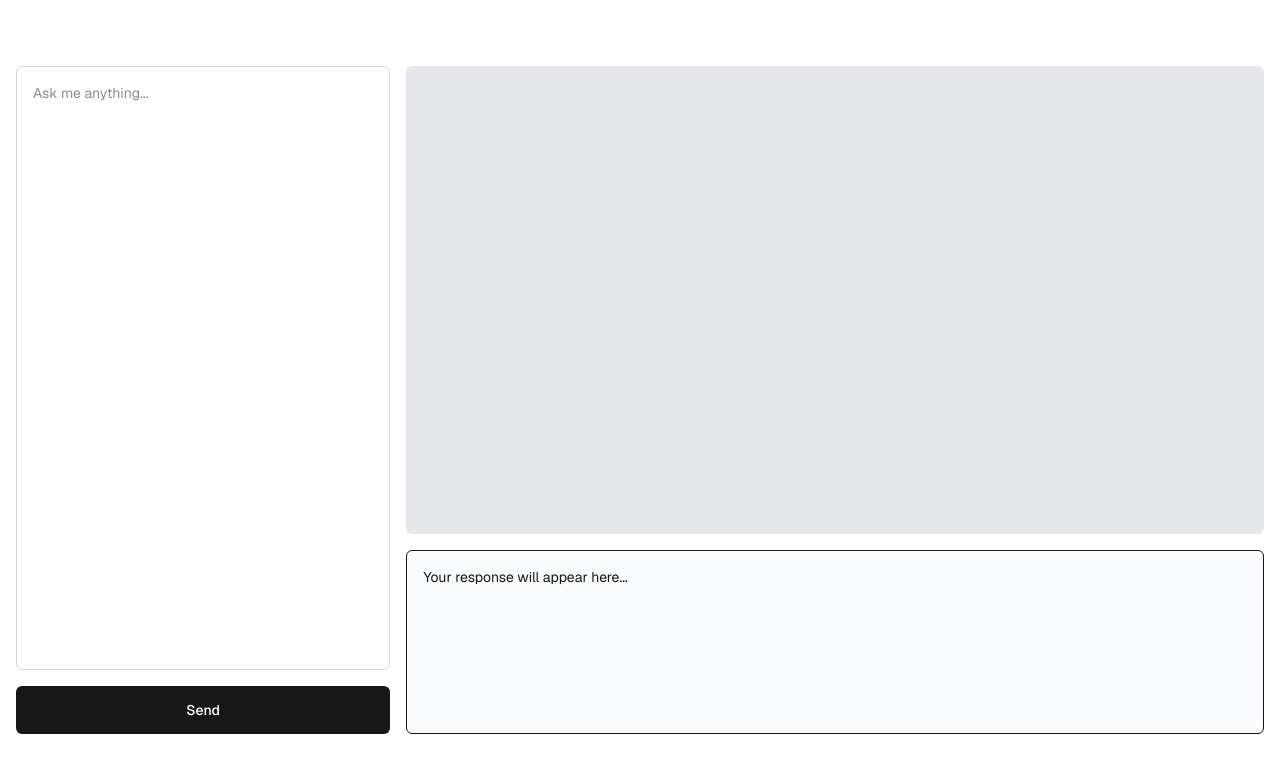
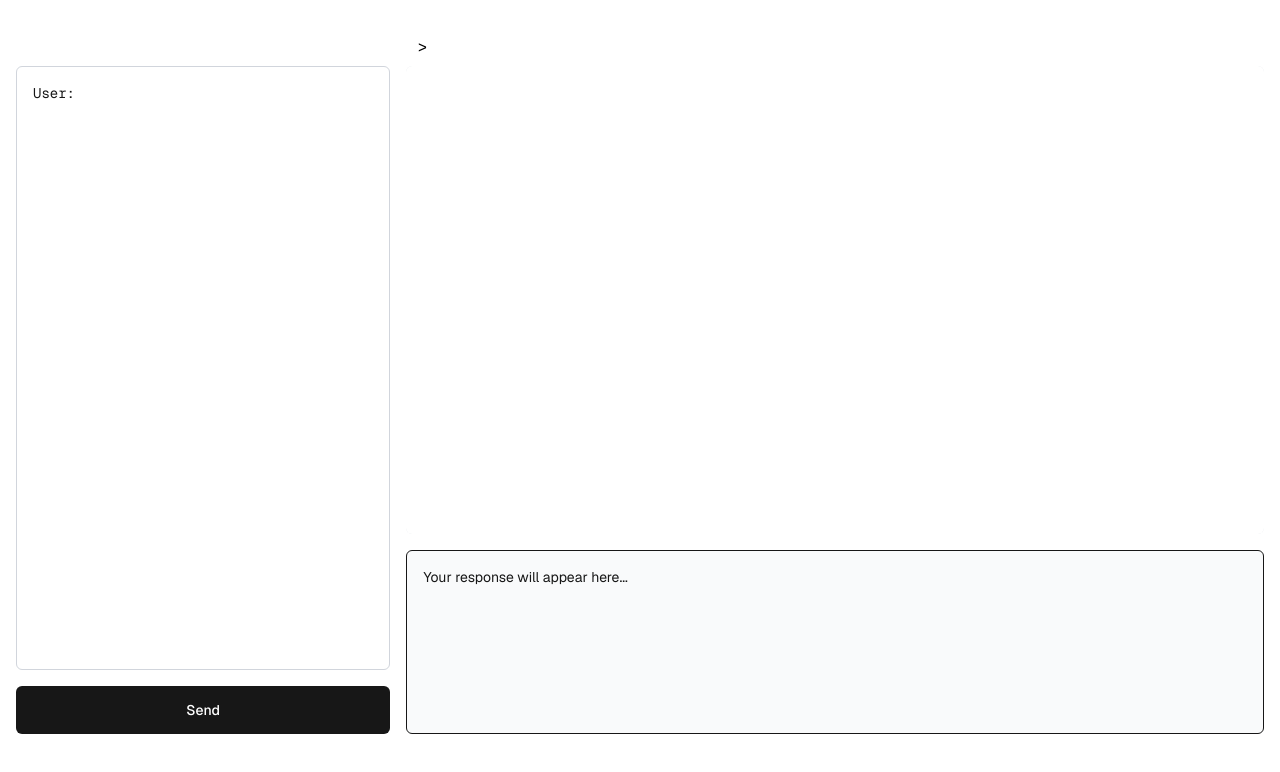
Before and after one commit to Nparooei/test-ai, a Next.js app: page /dashboard in a window 1280 px wide. Shown: the top 772 px of the page. Built offline with nearby package versions, Linux system fonts and the light colour scheme.

Commit message:
feat: added expand button

```diff
--- a/src/app/dashboard/page.tsx
+++ b/src/app/dashboard/page.tsx
@@ -1,18 +1,26 @@
 'use client'
 
-import { useEffect, useState } from "react";
+import { useEffect, useRef, useState } from "react";
 
 export default function Home() {
   const [input, setInput] = useState("");
-  const [chatResponse, setChatResponse] = useState("");
+  const [chatLog, setChatLog] = useState("");
   const [streamResponse, setStreamResponse] = useState("");
   const [loading, setLoading] = useState(false);
+  const [expanded, setExpanded] = useState(false);
+  const textAreaRef = useRef<HTMLTextAreaElement>(null);
 
   useEffect(() => {
-  if (!chatResponse) return;
+    if (textAreaRef.current) {
+      textAreaRef.current.scrollTop = textAreaRef.current.scrollHeight;
+    }
+  }, [chatLog, input]);
+
+  useEffect(() => {
+    if (!chatLog) return;
 
     const eventSource = new EventSource('/api/observation/stream');
-  let fullStream = `${chatResponse}\n`;
+    let fullStream = '';
 
     const handleMessage = (event: MessageEvent) => {
       setLoading(true);
@@ -24,7 +32,7 @@ export default function Home() {
         return;
       }
 
-    fullStream += `\n${data.chunk}`;
+      fullStream += data.chunk;
       setStreamResponse(fullStream);
     };
 
@@ -40,49 +48,75 @@ export default function Home() {
     return () => {
       eventSource.close();
     };
-}, [chatResponse]);
-
+  }, [chatLog]);
 
   const handleSubmit = async (e: React.FormEvent) => {
     e.preventDefault();
 
-  setChatResponse('');
+    const prompt = input.trim();
+    if (!prompt) return;
+
+    const userEntry = `User: ${prompt}`;
+    setInput('');
+    setLoading(true);
     setStreamResponse('');
 
-
     try {
-    setLoading(true);
-    const chatRes = await fetch(`/api/chat?prompt=${encodeURIComponent(input)}`);
-    const data = await chatRes.json();
-    setChatResponse(data.message || 'No response from /chat');
+      const res = await fetch(`/api/chat?prompt=${encodeURIComponent(prompt)}`);
+      const data = await res.json();
+      const reply = data.message || '[No response]';
+      setChatLog(prev => `${prev}${prev ? '\n' : ''}${userEntry}\nBot: ${reply}`);
+    } catch (err) {
+      console.error(err);
+      setChatLog(prev => `${prev}${prev ? '\n' : ''}${userEntry}\nBot: [Error calling API]`);
+    } finally {
       setLoading(false);
-
-
-  } catch (error) {
-    setLoading(false);
-    console.error('Error:', error);
-    setChatResponse('[Error calling API]');
     }
   };
 
+  // ✅ Expanded Layout
+  if (expanded) {
     return (
-  <div className="mt-[50px] font-sans w-screen h-[calc(100vh-100px)] grid grid-cols-[30%_70%] grid-rows-[70%_30%] p-4 gap-4">
+      <div className="relative w-screen h-screen flex items-center justify-center bg-white p-6">
 
-    <div className="row-span-2 col-start-1 h-full flex flex-col pb-4">
+
+        {/* Centered Chat */}
+        <form onSubmit={handleSubmit} className="flex flex-col w-full max-w-2xl h-[80vh]">
+  <div className="relative flex-grow">
     <textarea
-        className="flex-grow w-full p-4 rounded-md border border-gray-300 dark:border-gray-700 resize-none text-sm"
+      ref={textAreaRef}
+      className="w-full h-full p-4 rounded-md border border-gray-300 dark:border-gray-700 resize-none text-sm font-mono bg-white"
       placeholder="Ask me anything..."
-        value={input}
-        onChange={(e) => setInput(e.target.value)}
+      value={`${chatLog}${chatLog ? '\n' : ''}User: ${input}`}
+      onChange={(e) => {
+        const value = e.target.value;
+        const lastUserIndex = value.lastIndexOf('User: ');
+        if (lastUserIndex !== -1) {
+          const afterUser = value.substring(lastUserIndex + 6);
+          setInput(afterUser.trimEnd());
+        } else {
+          setInput('');
+        }
+      }}
     />
+
+    {/* Button placed relative to textarea */}
+    <button
+      onClick={() => setExpanded(false)}
+      className="absolute -top-[35px] right-0 bg-gray-200 hover:bg-gray-300 rounded-full w-8 h-8 flex items-center justify-center text-black shadow"
+    >
+      {"<"}
+    </button>
+  </div>
+
   <button
     type="submit"
-        onClick={handleSubmit}
     className="mt-4 w-full h-12 bg-foreground text-background rounded-md font-medium text-sm hover:bg-[#383838] dark:hover:bg-[#ccc] flex items-center justify-center disabled:opacity-60 disabled:cursor-not-allowed"
+    disabled={loading}
   >
-        {loading && (
+    {loading ? (
       <svg
-      className="w-10 h-10 animate-spin text-white"
+        className="w-5 h-5 animate-spin text-white"
         xmlns="http://www.w3.org/2000/svg"
         fill="none"
         viewBox="0 0 24 24"
@@ -101,23 +135,96 @@ return (
           d="M4 12a8 8 0 018-8v8z"
         />
       </svg>
+    ) : (
+      'Send'
     )}
-  {loading ? null : 'Send'}
   </button>
+</form>
+      </div>
+    );
+  }
+
+  // ✅ Default Layout
+  return (
+    <div className="mt-[50px] font-sans w-screen h-[calc(100vh-100px)] grid grid-cols-[30%_70%] grid-rows-[70%_30%] p-4 gap-4">
+
+      {/* LEFT CHAT COLUMN */}
+      <div className="row-span-2 col-start-1 h-full flex flex-col pb-4">
+        <form
+          onSubmit={handleSubmit}
+          className="flex-grow flex flex-col w-full"
+        >
+          <textarea
+            ref={textAreaRef}
+            className="flex-grow w-full p-4 rounded-md border border-gray-300 dark:border-gray-700 resize-none text-sm font-mono bg-white"
+            placeholder="Ask me anything..."
+            value={`${chatLog}${chatLog ? '\n' : ''}User: ${input}`}
+            onChange={(e) => {
+              const value = e.target.value;
+              const lastUserIndex = value.lastIndexOf('User: ');
+              if (lastUserIndex !== -1) {
+                const afterUser = value.substring(lastUserIndex + 6);
+                setInput(afterUser.trimEnd());
+              } else {
+                setInput('');
+              }
+            }}
+          />
+          <button
+            type="submit"
+            className="mt-4 w-full h-12 bg-foreground text-background rounded-md font-medium text-sm hover:bg-[#383838] dark:hover:bg-[#ccc] flex items-center justify-center disabled:opacity-60 disabled:cursor-not-allowed"
+            disabled={loading}
+          >
+            {loading ? (
+              <svg
+                className="w-5 h-5 animate-spin text-white"
+                xmlns="http://www.w3.org/2000/svg"
+                fill="none"
+                viewBox="0 0 24 24"
+              >
+                <circle
+                  className="opacity-25"
+                  cx="12"
+                  cy="12"
+                  r="10"
+                  stroke="currentColor"
+                  strokeWidth="4"
+                />
+                <path
+                  className="opacity-75"
+                  fill="currentColor"
+                  d="M4 12a8 8 0 018-8v8z"
+                />
+              </svg>
+            ) : (
+              'Send'
+            )}
+          </button>
+        </form>
       </div>
 
-    <div className="row-start-1 col-start-2 bg-gray-200 rounded-md overflow-hidden mr-4">
+      {/* RIGHT-TOP IFRAME + EXPAND BUTTON */}
+      <div className="row-start-1 col-start-2 relative mr-4">
+        <button
+          className="absolute -top-[35px] -left-0 text-black rounded-full w-8 h-8 flex items-center justify-center bg-transparent hover:bg-gray-200 transition-colors duration-200"
+          onClick={() => setExpanded(true)}
+          aria-label="Expand"
+        >
+          {">"}
+        </button>
+
+        <div className="bg-gray-200 rounded-md overflow-hidden w-full h-full">
           <iframe
             src="http://localhost:8080"
             className="w-full h-full"
           />
         </div>
+      </div>
 
+      {/* RIGHT-BOTTOM SSE OUTPUT */}
       <div className="mr-4 mb-4 row-start-2 col-start-2 bg-gray-50 dark:bg-gray-800 p-4 border rounded-md text-sm whitespace-pre-wrap overflow-auto">
         {streamResponse || "Your response will appear here..."}
       </div>
     </div>
   );
-
-
 }
```
Also changed, not shown: package.json (+6 -5 lines), 1 other file (tests, documents, lock files or other folders). Lines whose indentation alone changed are shown as unchanged.
